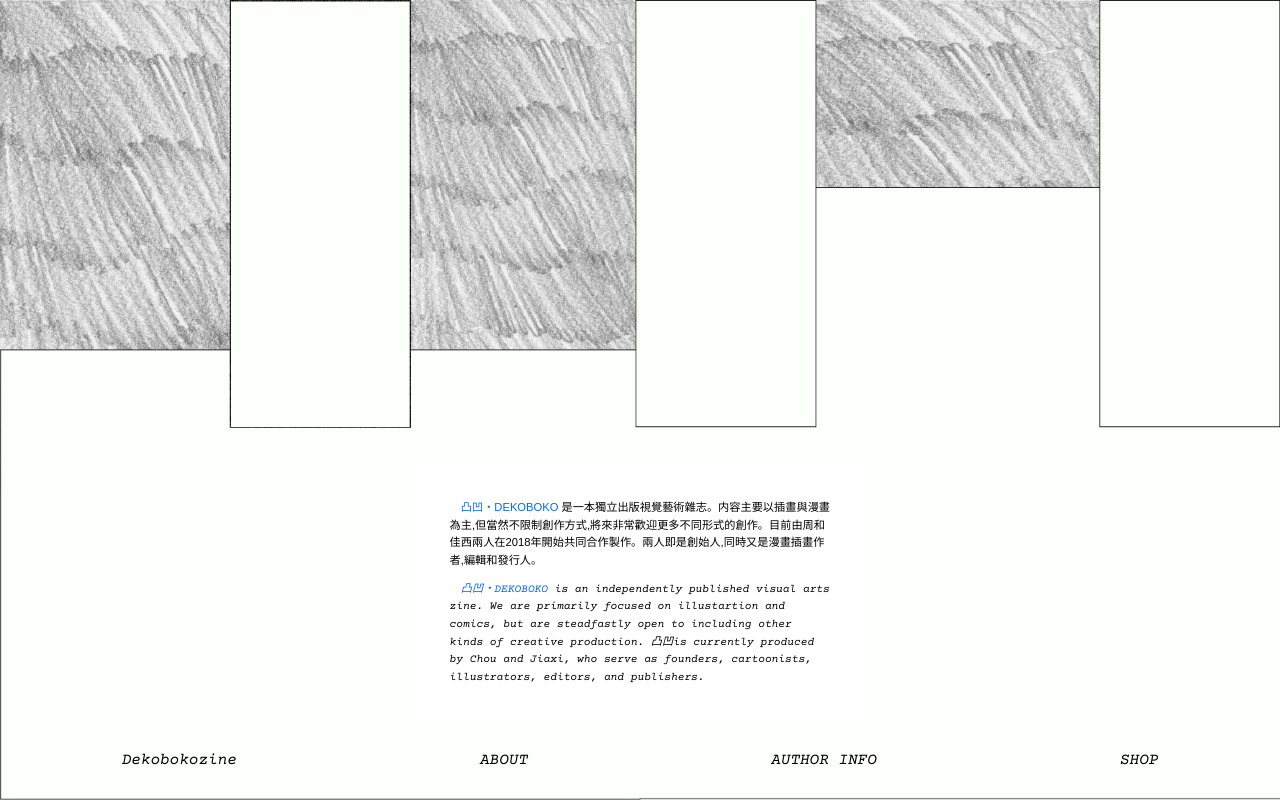
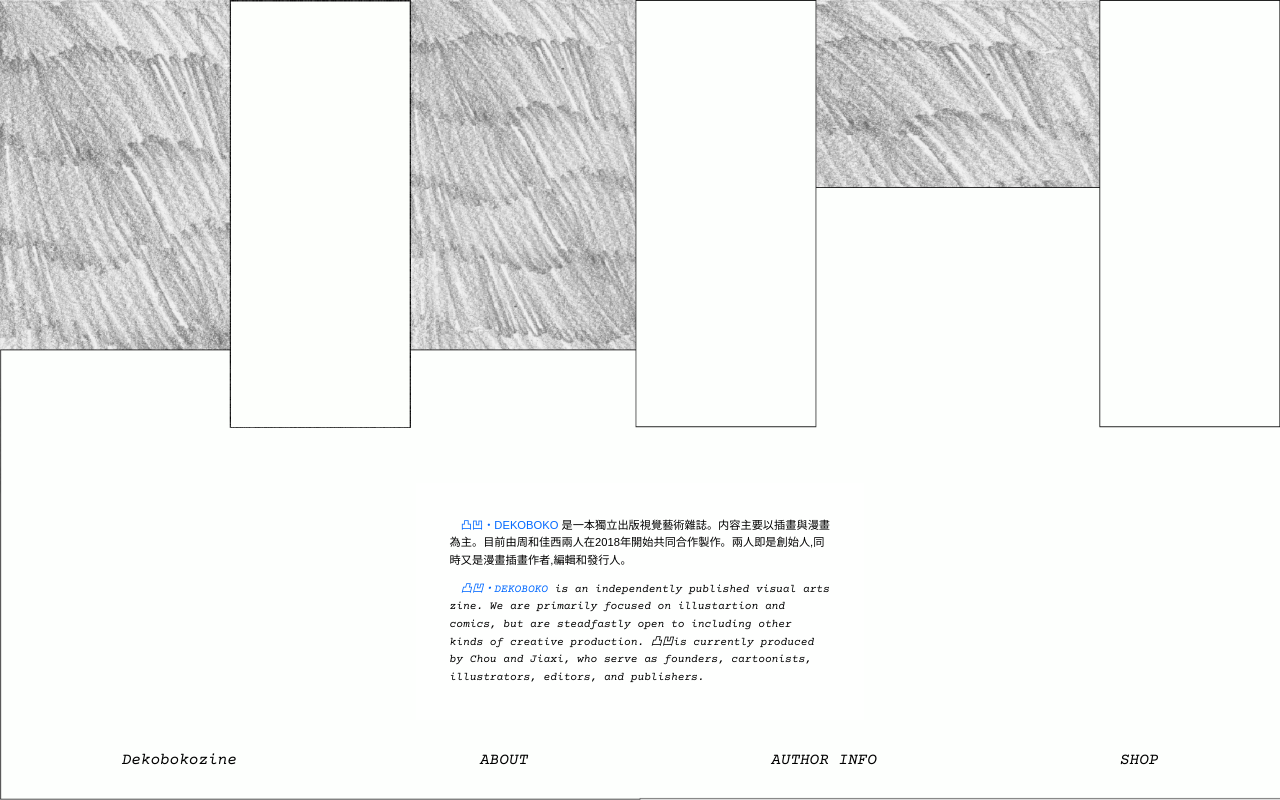
Before and after one commit to PecaLee/dekoboko, a plain HTML site: page about.html in a window 1280 px wide. Drawn offline with nearby package versions, Linux system fonts and the light colour scheme; a web font is replaced by a local one.

Commit message:
Update about.html

```diff
--- a/about.html
+++ b/about.html
@@ -12,7 +12,7 @@
             <ul>
                 <li>
                     <a href="https://www.instagram.com/dekobokozine/" target="_blank">凸凹・DEKOBOKO</a>
-                    是一本獨立出版視覺藝術雜志。内容主要以插畫與漫畫為主,但當然不限制創作方式,將來非常歡迎更多不同形式的創作。目前由周和佳西兩人在2018年開始共同合作製作。兩人即是創始人,同時又是漫畫插畫作者,編輯和發行人。
+                    是一本獨立出版視覺藝術雜誌。内容主要以插畫與漫畫為主。目前由周和佳西兩人在2018年開始共同合作製作。兩人即是創始人,同時又是漫畫插畫作者,編輯和發行人。
                 </li>
                 <li>
                     <a href="https://www.instagram.com/dekobokozine/" target="_blank">凸凹・DEKOBOKO</a>
```
